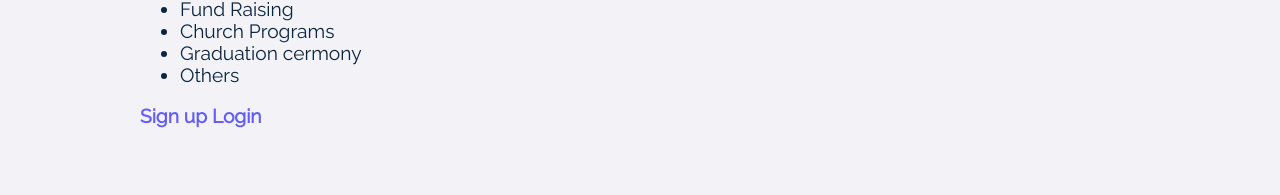
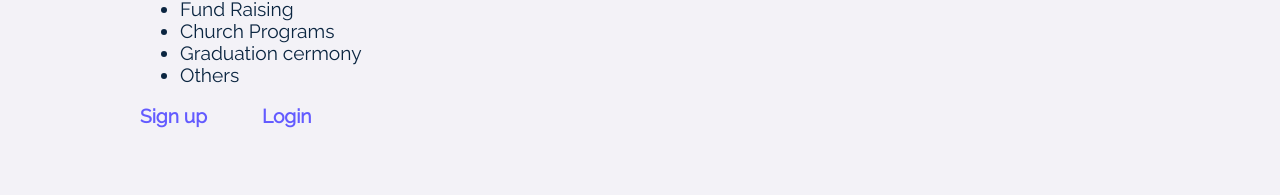
Before and after one commit to sibuh/stripe-frontend, a React (Create React App) app: page / in a window 1280 px wide. Shown: the part 268-463 px from the top of the page. Built offline with nearby package versions, Linux system fonts and the light colour scheme; no server answers.

Commit message:
added style to sign up button

```diff
--- a/src/index.css
+++ b/src/index.css
@@ -134,9 +134,11 @@ select {
 }
 .login{
   text-decoration: none;
+  margin-right: 100px;
 }
 .sign-up{
   text-decoration: none;
+  margin-right: 50px;
 }
 .error-msg{
   color: red;
```
